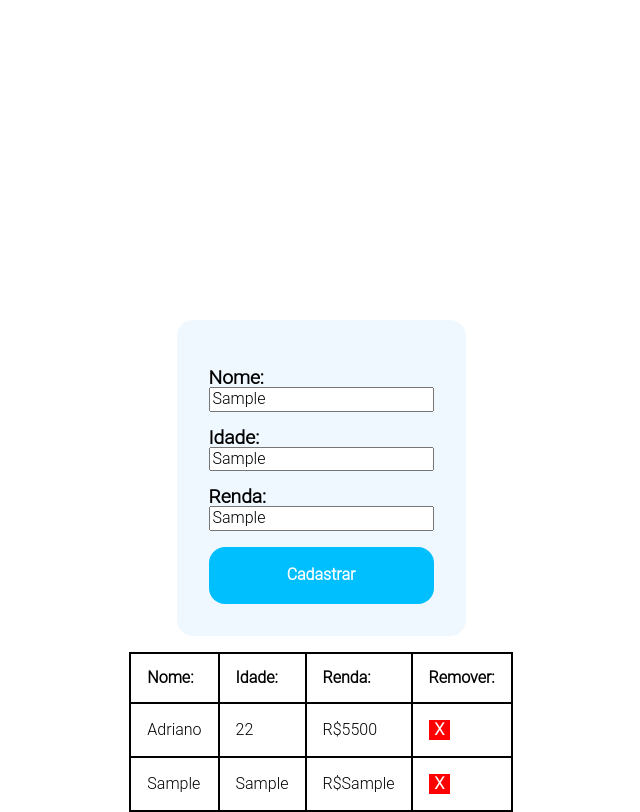
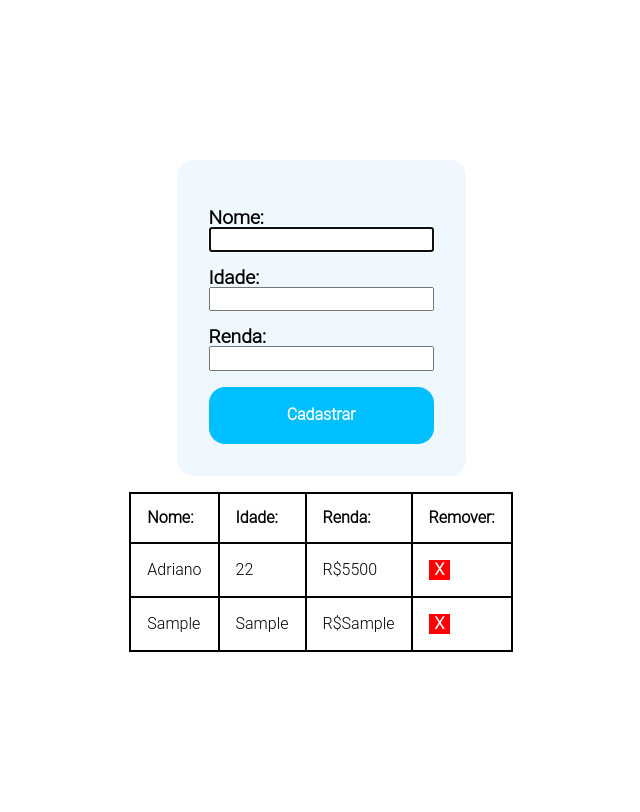
Before and after one commit to ADT1710/training-jquery-1, a plain HTML site: page index.html in a window 1280 px wide. Both pictures are taken after typing "Sample", "Sample", "Sample" into the empty fields and a click on the button "Cadastrar". Shown: the whole page, without its empty margins (319-959 px from the left). Drawn offline with Linux system fonts and the light colour scheme.

Commit message:
Ajustes finais ao projeto inicial.

```diff
--- a/css/style.css
+++ b/css/style.css
@@ -3,6 +3,6 @@ body{
     flex-direction: column;
     justify-content: center;
     align-items: center;
-    margin-top: 20rem;
+    margin-top: 10rem;
     font-family: "Roboto Light",sans-serif;
 }
--- a/js/cadastrar.js
+++ b/js/cadastrar.js
@@ -16,4 +16,7 @@ btnCadastro.click(function (){
                         <td class="cadastros_coluna">R$${renda}</td>
                         <td class="cadastros_coluna"><button class="cadastros_botao">X</button></td>
                     </tr>`)
+
+    $('.formulario').each(function (){this.reset()});
+    $('#nome').focus();
 });
```
